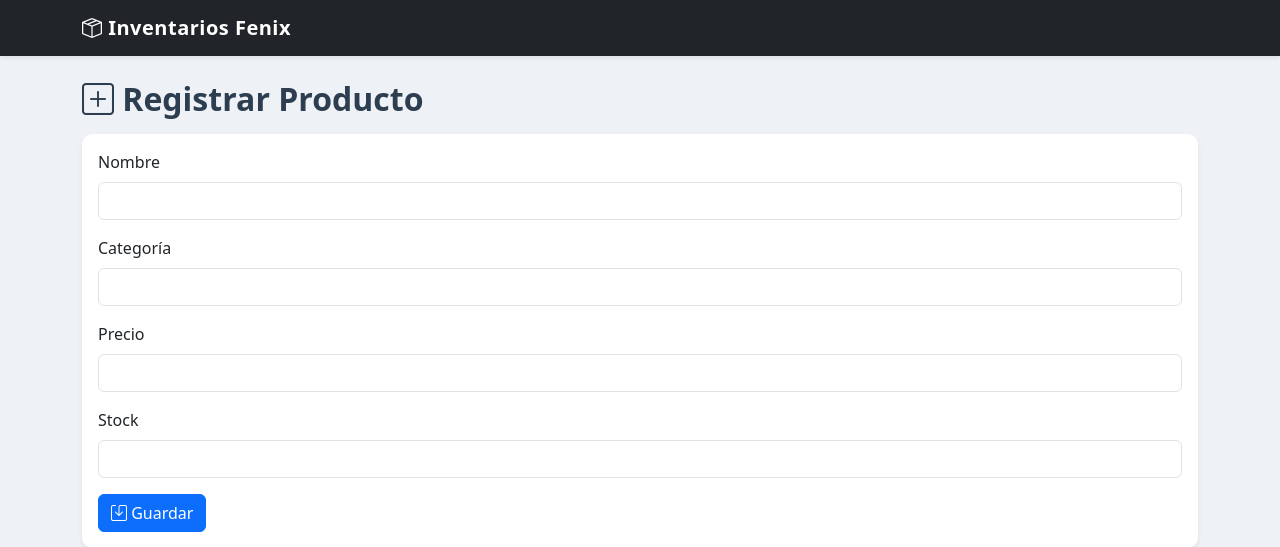
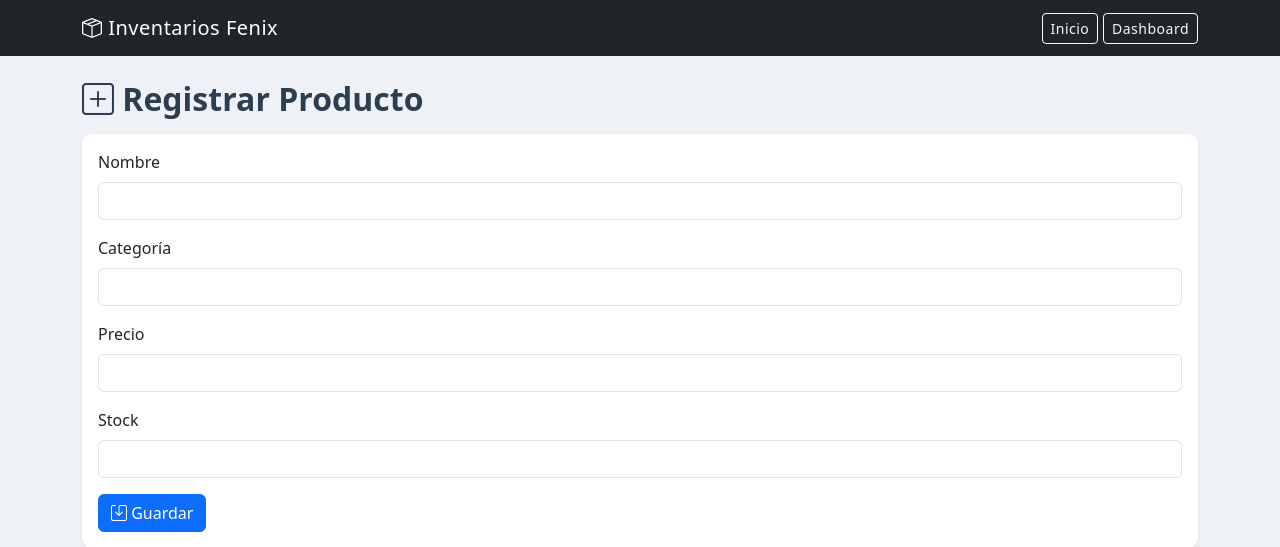
Before and after one commit to Alexchoque15/txt, a Flask app: page /crear in a window 1280 px wide. Shown: the top 547 px of the page. Run offline with Flask 3, Linux system fonts and the light colour scheme.

Commit message:
mejorando

```diff
--- a/templates/base.html
+++ b/templates/base.html
@@ -4,28 +4,40 @@
     <meta charset="UTF-8">
     <title>Inventarios Fenix</title>
 
-    <!-- Bootstrap -->
     <link href="https://cdn.jsdelivr.net/npm/bootstrap@5.3.0/dist/css/bootstrap.min.css" rel="stylesheet">
-
-    <!-- Bootstrap Icons -->
     <link href="https://cdn.jsdelivr.net/npm/bootstrap-icons@1.11.1/font/bootstrap-icons.css" rel="stylesheet">
 
-    <!-- CSS propio -->
     <link rel="stylesheet" href="{{ url_for('static', filename='style.css') }}">
 </head>
 <body>
 
-<nav class="navbar navbar-expand-lg navbar-dark bg-dark shadow-sm">
-    <div class="container">
-        <span class="navbar-brand fw-semibold">
+<nav class="navbar navbar-dark bg-dark">
+    <div class="container d-flex justify-content-between">
+        <span class="navbar-brand">
             <i class="bi bi-box-seam"></i> Inventarios Fenix
         </span>
+        <div>
+            <a href="/" class="btn btn-outline-light btn-sm">Inicio</a>
+            <a href="/dashboard" class="btn btn-outline-light btn-sm">Dashboard</a>
+        </div>
     </div>
 </nav>
 
 <div class="container mt-4">
+
+    <!-- FLASH -->
+    {% with messages = get_flashed_messages(with_categories=true) %}
+        {% for category, message in messages %}
+            <div class="alert alert-{{ category }} alert-dismissible fade show">
+                {{ message }}
+                <button class="btn-close" data-bs-dismiss="alert"></button>
+            </div>
+        {% endfor %}
+    {% endwith %}
+
     {% block content %}{% endblock %}
 </div>
 
+<script src="https://cdn.jsdelivr.net/npm/bootstrap@5.3.0/dist/js/bootstrap.bundle.min.js"></script>
 </body>
 </html>
```
